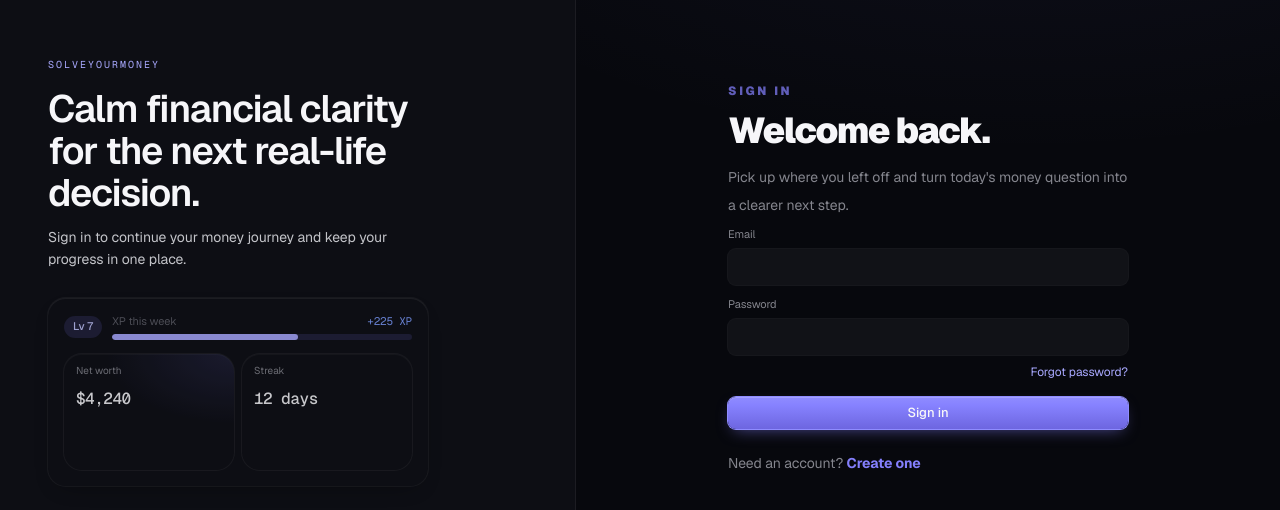
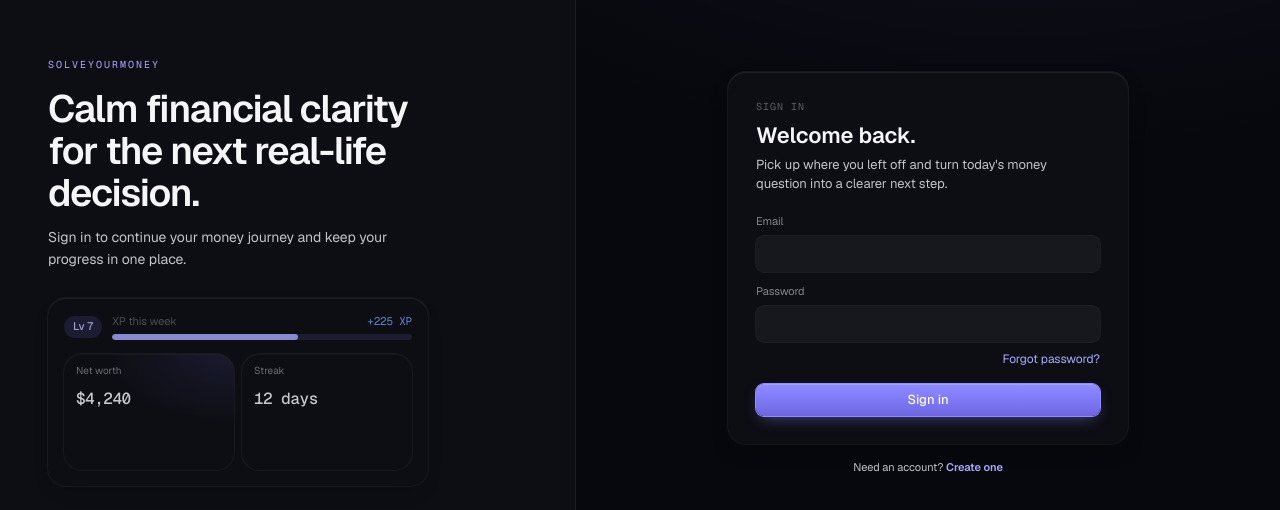
Before and after one commit to ggg6r34t/solveyourmoney, a Next.js app: page /sign-in in a window 1280 px wide. Shown: the part 126-636 px from the top of the page. Built offline with nearby package versions, Linux system fonts and the light colour scheme; no server answers.

Commit message:
feat(auth): update sign-in page to design token styles

```diff
--- a/app/(auth)/sign-in/page.tsx
+++ b/app/(auth)/sign-in/page.tsx
@@ -3,25 +3,37 @@ import { SignInForm } from "@/components/forms/auth-forms";
 
 export default function SignInPage() {
   return (
-    <div className="mt-2">
-      <p className="text-xs font-black uppercase tracking-[0.22em] text-primary/72">
-        Sign in
-      </p>
-      <h1 className="mt-3 text-4xl font-black tracking-[-0.04em]">
-        Welcome back.
-      </h1>
-      <p className="mt-3 leading-7 text-muted">
-        Pick up where you left off and turn today&apos;s money question into a clearer next step.
-      </p>
-      <div className="mt-8">
+    <>
+      <div className="card" style={{ padding: 28 }}>
+        <p
+          style={{
+            fontSize: 10,
+            fontFamily: "var(--font-mono), monospace",
+            color: "var(--fg-dim)",
+            textTransform: "uppercase",
+            letterSpacing: "0.1em",
+            margin: 0,
+          }}
+        >
+          Sign in
+        </p>
+        <h2 style={{ fontSize: 22, fontWeight: 560, color: "var(--fg)", margin: "6px 0 4px" }}>
+          Welcome back.
+        </h2>
+        <p style={{ fontSize: 13, color: "var(--fg-soft)", marginBottom: 20 }}>
+          Pick up where you left off and turn today&apos;s money question into a clearer next step.
+        </p>
         <SignInForm />
       </div>
-      <p className="mt-6 text-sm text-muted">
+      <p
+        className="f-xs"
+        style={{ color: "var(--fg-soft)", textAlign: "center", marginTop: 16 }}
+      >
         Need an account?{" "}
-        <Link className="font-bold text-primary" href="/sign-up">
+        <Link href="/sign-up" style={{ color: "var(--primary-glow)", fontWeight: 520 }}>
           Create one
         </Link>
       </p>
-    </div>
+    </>
   );
 }
```
